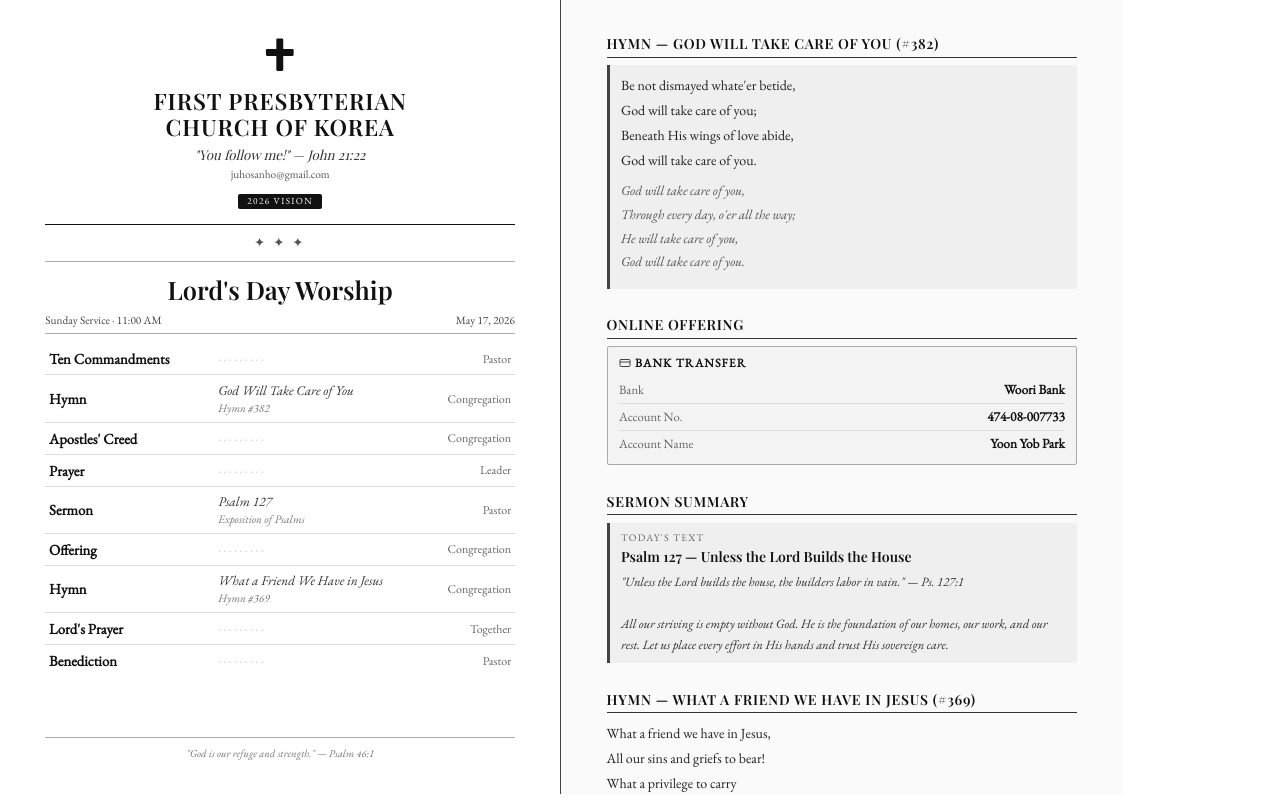
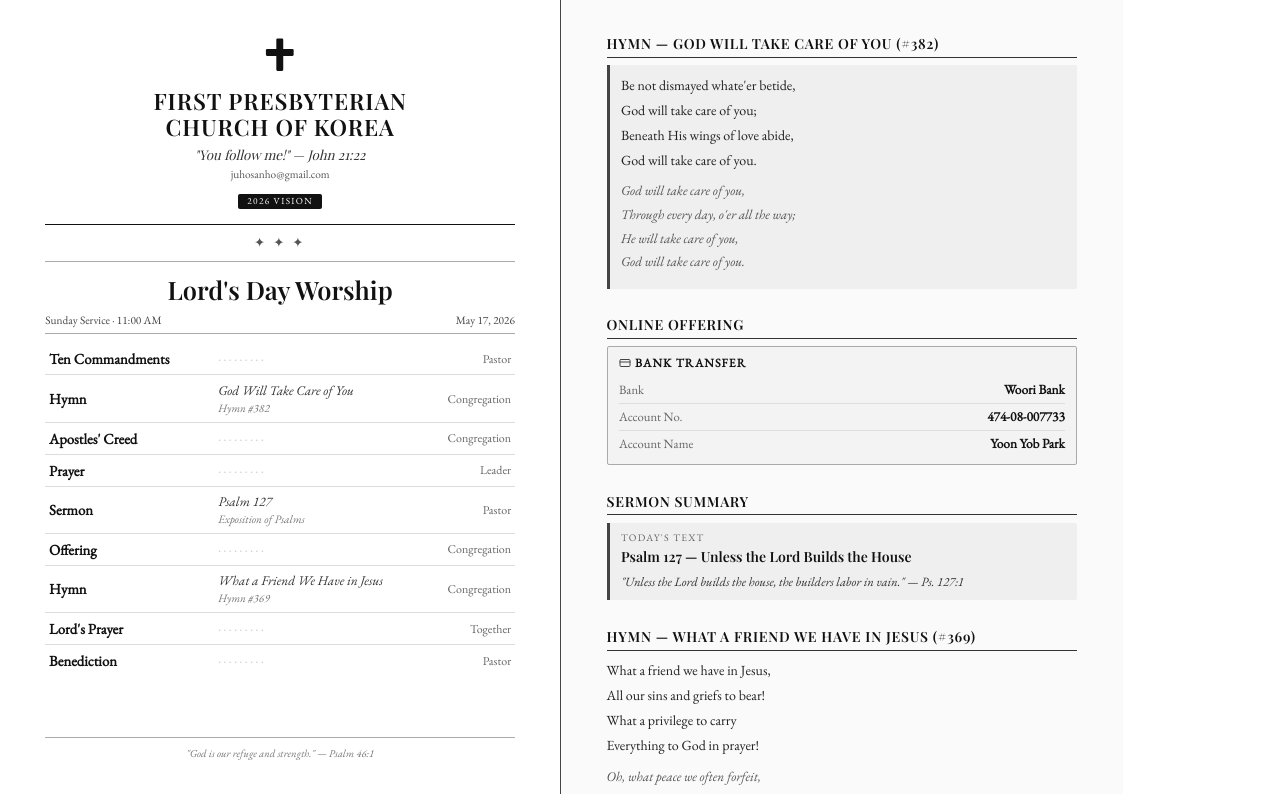
Before and after one commit to juhosanho-web/church-bulletin, a plain HTML site: page index.html in a window 1280 px wide. Drawn offline with nearby package versions, Linux system fonts and the light colour scheme; a web font is replaced by a local one.

Commit message:
Update sermon summary and hymn comments in HTML

```diff
--- a/index.html
+++ b/index.html
@@ -135,7 +135,7 @@
     }
     .s-label { font-size: 7.5pt; text-transform: uppercase; letter-spacing: 0.13em; color: #666; margin-bottom: 1mm; }
     .s-title { font-family: 'Playfair Display', serif; font-size: 10.5pt; font-weight: 600; color: #111; margin-bottom: 1.5mm; }
-    .s-body  { font-size: 9.5pt; line-height: 1.65; color: #333; font-style: italic; }
+    .s-verse { font-size: 9.5pt; line-height: 1.65; color: #333; font-style: italic; }
 
     .hymn-box {
       border-left: 2.5pt solid #444;
@@ -273,20 +273,19 @@
       </div>
     </div>
 
-    <!-- 설교요약 -->
+    <!-- 설교요약 — 성경구절만 -->
     <div class="notice-block">
       <div class="r-title">Sermon Summary</div>
       <div class="sermon-box">
         <div class="s-label">Today's Text</div>
         <div class="s-title">Psalm 127 — Unless the Lord Builds the House</div>
-        <div class="s-body">
-          "Unless the Lord builds the house, the builders labor in vain." — Ps. 127:1<br><br>
-          All our striving is empty without God. He is the foundation of our homes, our work, and our rest. Let us place every effort in His hands and trust His sovereign care.
+        <div class="s-verse">
+          "Unless the Lord builds the house, the builders labor in vain." — Ps. 127:1
         </div>
       </div>
     </div>
 
-    <!-- 두번째 찬송 #369 -->
+    <!-- 두번째 찬송 #369 — 완전히 보이게 -->
     <div class="notice-block">
       <div class="r-title">Hymn — What a Friend We Have in Jesus (#369)</div>
       <div class="hymn-text">
```
